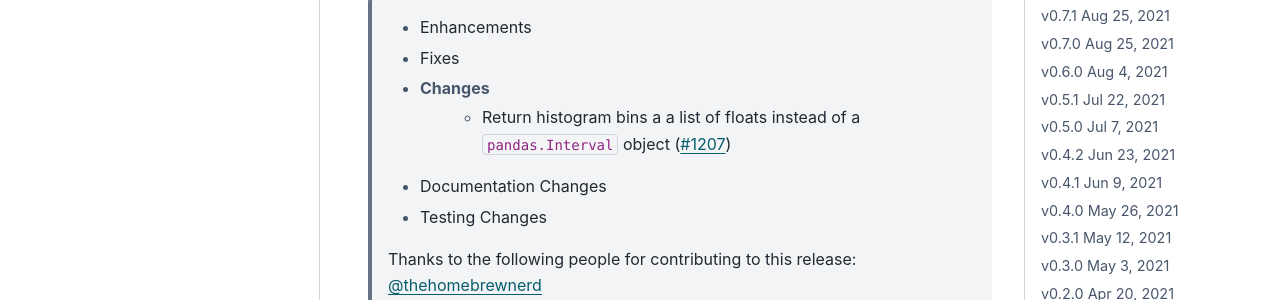
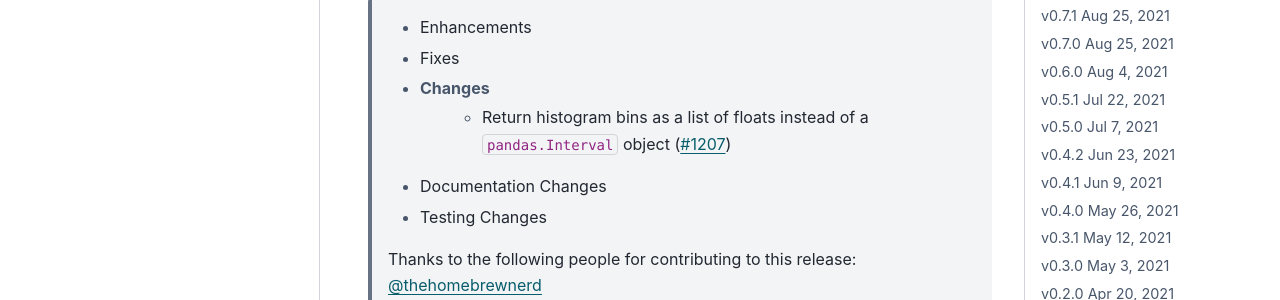
Before and after one commit to alteryx/woodwork, a Sphinx documentation site: the page built from docs/source/release_notes.rst, in a window 1280 px wide and 900 px high. Shown: the part 292-592 px from the top of the window. Built offline with Sphinx 7.4.7 and the PyData theme 0.15.4, drawn with Linux system fonts in a browser that asks for light colours; comment, search, counter and statistics services are not loaded.

```diff
--- a/docs/source/release_notes.rst
+++ b/docs/source/release_notes.rst
@@ -7,7 +7,7 @@ Future Release
     * Enhancements
     * Fixes
     * Changes
-        * Return histogram bins a a list of floats instead of a ``pandas.Interval`` object (:pr:`1207`)
+        * Return histogram bins as a list of floats instead of a ``pandas.Interval`` object (:pr:`1207`)
     * Documentation Changes
     * Testing Changes
 
```
